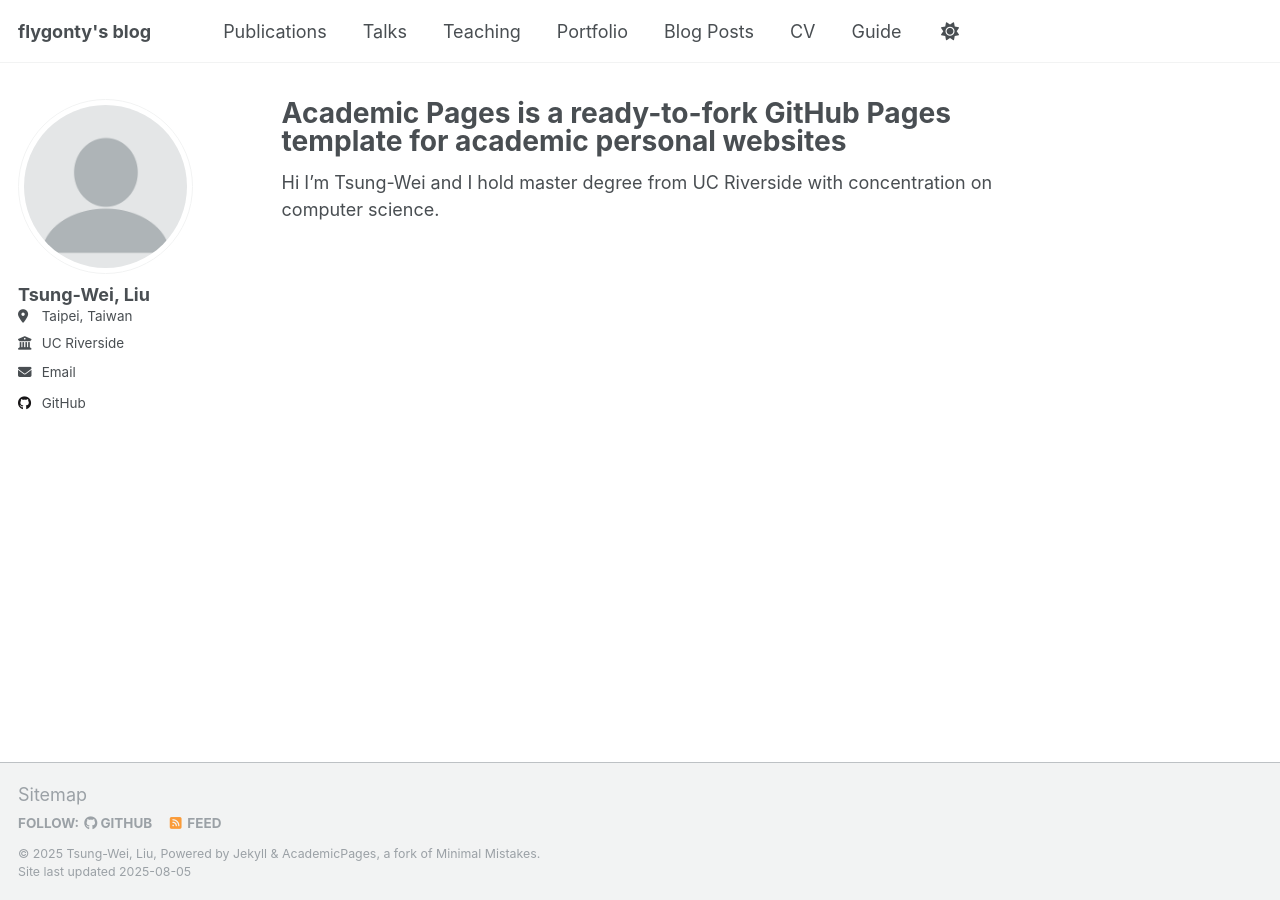
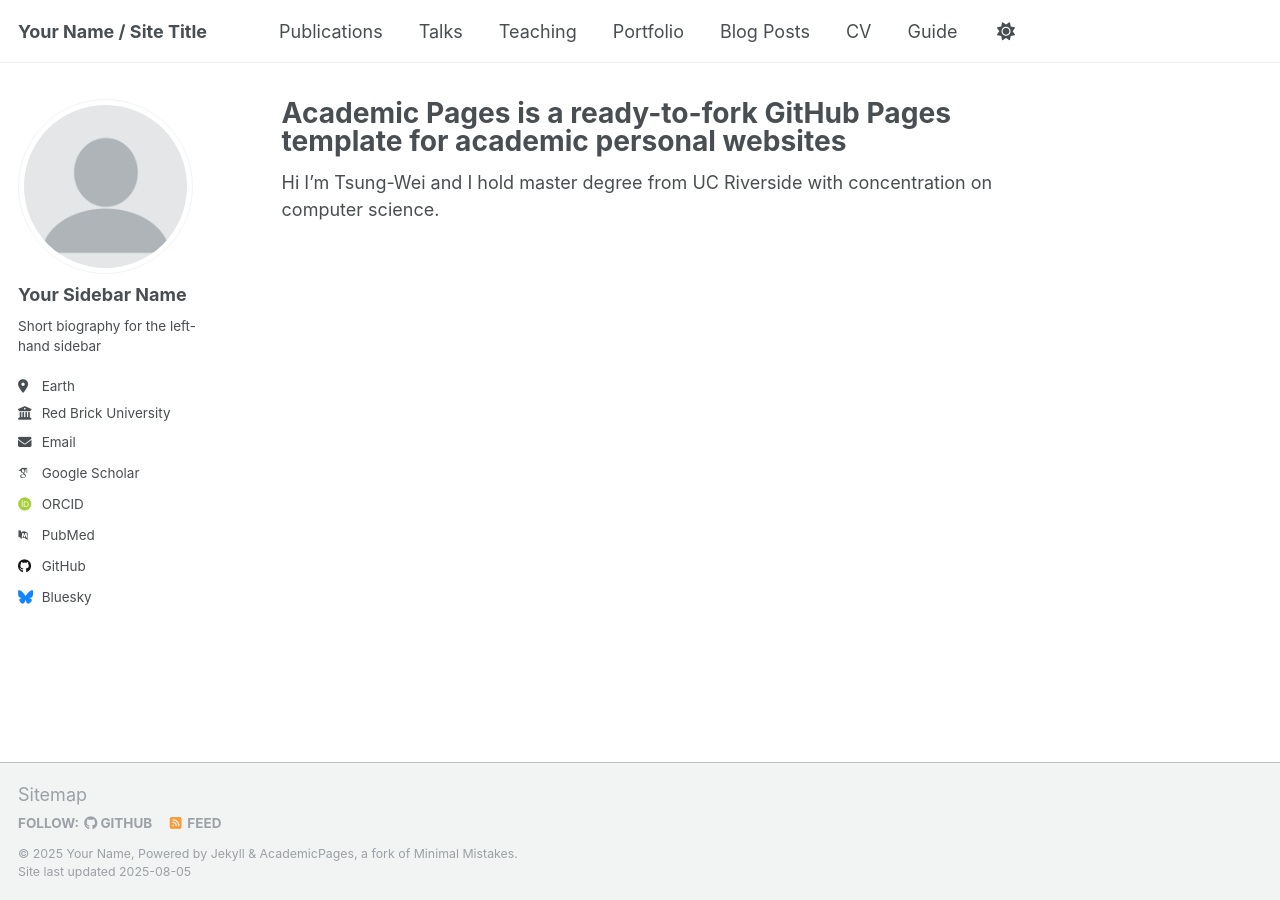
Before and after one commit to flygonty/flygonty.github.io, a Jekyll site: the page built from _pages/about.md, in a window 1280 px wide. Built offline with Jekyll 4.4.1, drawn with Linux system fonts in a browser that asks for light colours; some web fonts are replaced; a script that is not in the unit is left out.

Commit message:
Update _config.yml

```diff
--- a/_config.yml
+++ b/_config.yml
@@ -9,13 +9,13 @@
 # Basic Site Settings
 locale                   : "en-US"
 site_theme               : "default"
-title                    : "flygonty's blog"
+title                    : "Your Name / Site Title"
 title_separator          : "-"
-name                     : &name "Tsung-Wei, Liu"
+name                     : &name "Your Name"
 description              : &description "personal description"
-url                      : https://flygonty.github.io # the base hostname & protocol for your site e.g. "https://[your GitHub username].github.io" or if you already have some other page hosted on Github then use "https://[your GitHub username].github.io/[Your Repo Name]"
+url                      : https://academicpages.github.io # the base hostname & protocol for your site e.g. "https://[your GitHub username].github.io" or if you already have some other page hosted on Github then use "https://[your GitHub username].github.io/[Your Repo Name]"
 baseurl                  : "" # the subpath of your site, e.g. "/blog"
-repository               : "flygonty/flygonty.github.io"
+repository               : "academicpages/academicpages.github.io"
 
 # Site Author - The following control what appear as part of the author content on the side bar.
 #               If a field is blank the icon and link will not appear, otherwise it will be shown.
@@ -23,23 +23,23 @@
 author:
   # Biographic information
   avatar           : "profile.png"
-  name             : "Tsung-Wei, Liu"
+  name             : "Your Sidebar Name"
   pronouns         : # example: "she/her"
-  bio              : #""
-  location         : "Taipei, Taiwan"
-  employer         : "UC Riverside"
+  bio              : "Short biography for the left-hand sidebar"
+  location         : "Earth"
+  employer         : "Red Brick University"
   uri              : # URL
-  email            : "willy.liu4610@gmail.com"
+  email            : "none@example.org"
 
   # Academic websites
   academia         : # URL
   arxiv            : # URL - Update with the correct link to your profile
-  googlescholar    : #"https://scholar.google.com/citations?user=PS_CX0AAAAAJ"
+  googlescholar    : "https://scholar.google.com/citations?user=PS_CX0AAAAAJ"
   inspire-hep      : # URL
   impactstory      : # URL
-  orcid            : #"http://orcid.org/yourorcidurl"
+  orcid            : "http://orcid.org/yourorcidurl"
   semantic         : # URL
-  pubmed           : #"https://www.ncbi.nlm.nih.gov/pubmed/?term=john+snow"
+  pubmed           : "https://www.ncbi.nlm.nih.gov/pubmed/?term=john+snow"
   researchgate     : # URL
   scopus           : # URL
 
@@ -47,13 +47,13 @@
   bitbucket        : # Username - Update with your username on the site
   codepen          : # Username
   dribbble         : # Username
-  github           : "flygonty"
+  github           : "academicpages"
   kaggle           : # Username
   stackoverflow    : # User number or user number and name (i.e., use "1" or "1/jeff-atwood")
 
   # Social media
   artstation       : # Username
-  bluesky          : #"bsky.app" # Replace this with you Bluesky username
+  bluesky          : "bsky.app" # Replace this with you Bluesky username
   facebook         : # Username
   flickr           : # Username
   foursquare       : # Username
@@ -218,17 +218,17 @@
 # These settings control the types of collections used by the template
 collections:
   teaching:
-    output: false
-    permalink: #/:collection/:path/
+    output: true
+    permalink: /:collection/:path/
   publications:
-    output: false
-    permalink: #/:collection/:path/
+    output: true
+    permalink: /:collection/:path/
   portfolio:
-    output: false
-    permalink: #/:collection/:path/
+    output: true
+    permalink: /:collection/:path/
   talks:
-    output: false
-    permalink: #/:collection/:path/
+    output: true
+    permalink: /:collection/:path/
 
 
 # These settings control how pages and collections are included in the site
```
